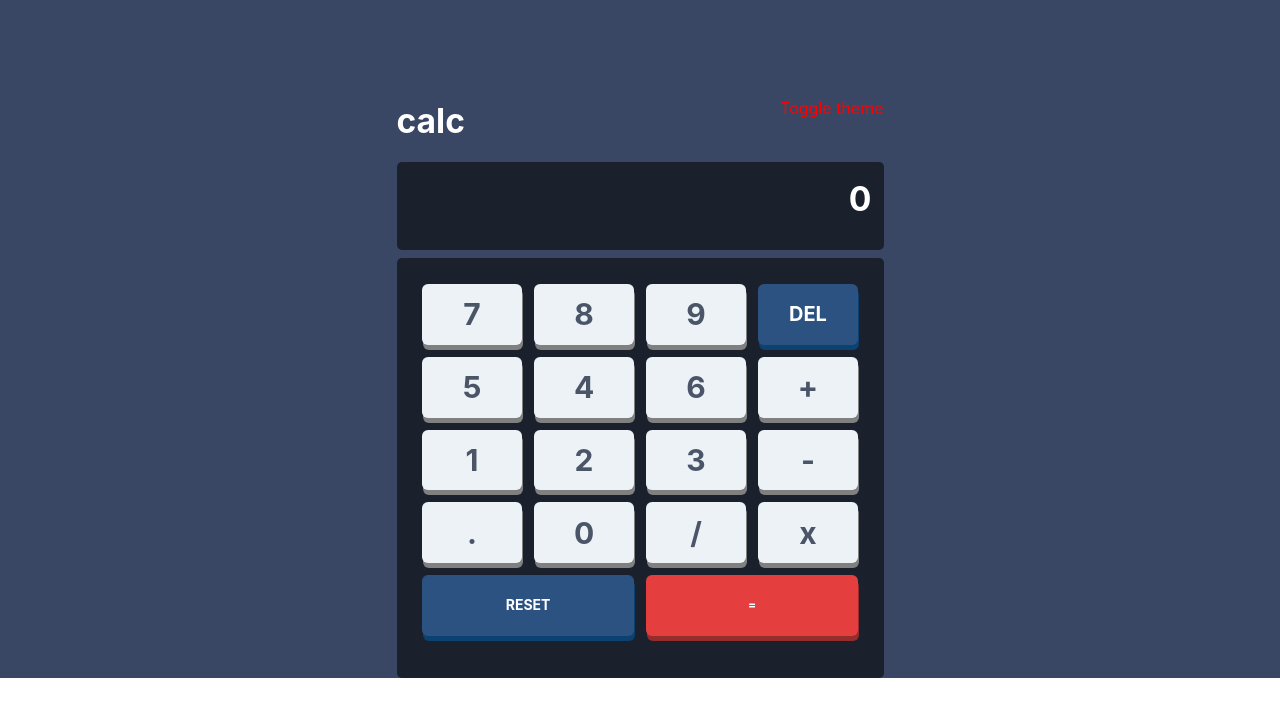
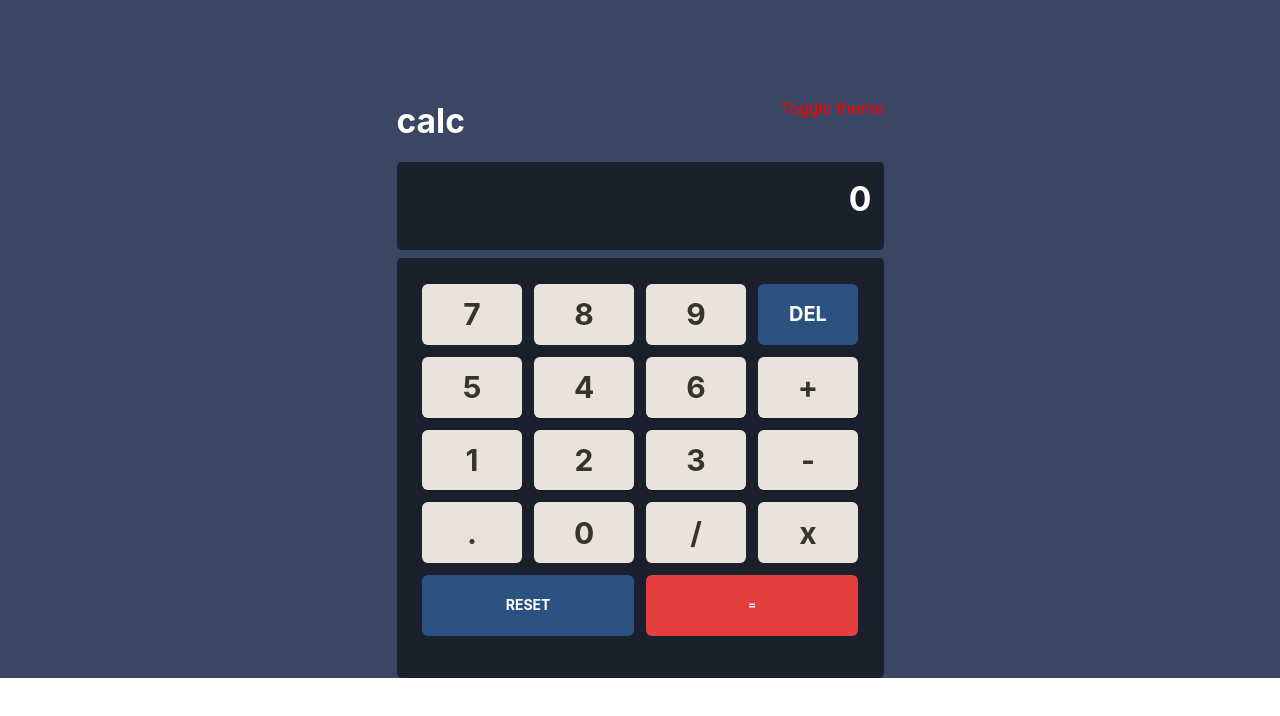
Before and after one commit to julioale21/CalculatorFrontendMentorChallenge, a React (Create React App) app: page / in a window 1280 px wide. Shown: the top 716 px of the page. Built offline with nearby package versions, Linux system fonts and the light colour scheme.

Commit message:
chore: updated Button Calc component

```diff
--- a/src/components/ButtonCalc.tsx
+++ b/src/components/ButtonCalc.tsx
@@ -1,10 +1,9 @@
 import React from "react";
 import { Button } from "@chakra-ui/react";
-
 interface ButtonProps {
   color?: string;
   value: string;
-  shadowColor?: string;
+  shadow?: string;
   fontSize?: string;
   background?: string;
   onClickEvent?: (e: React.MouseEvent<HTMLButtonElement>) => void;
@@ -12,19 +11,16 @@ interface ButtonProps {
 
 const ButtonCalc: React.FC<ButtonProps> = ({
   value,
-  color = "gray.600",
-  shadowColor = "gray",
+  color = "color_text_button",
+  shadow = "btn",
   fontSize = "3xl",
-  background,
+  background = "bg_base_key",
   onClickEvent,
 }) => {
-  const hover = background ? background + ".500" : "gray.400";
-
   return (
     <Button
-      _hover={{ bg: hover }}
       backgroundColor={background}
-      boxShadow={`1px 5px ${shadowColor}`}
+      boxShadow={`1px 5px ${shadow}`}
       color={color}
       fontSize={fontSize}
       fontWeight="bold"
```
